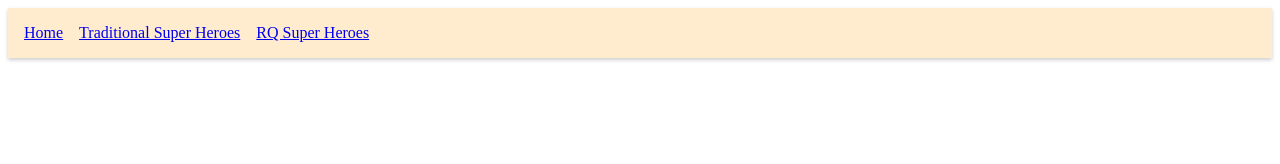
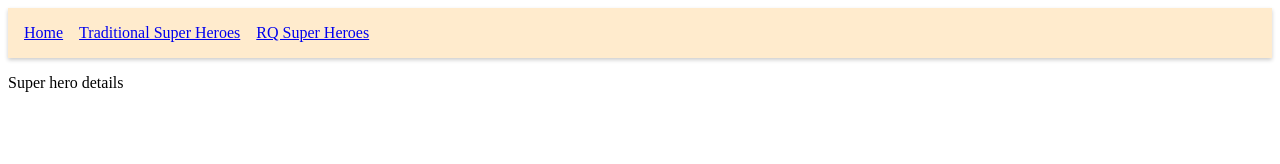
Before and after one commit to scoobytux/learn-react-query, a React (Create React App) app: page /rq-super-heros/1 in a window 1280 px wide. Shown: the top 164 px of the page. Built offline with nearby package versions, Linux system fonts and the light colour scheme.

Commit message:
chore: export default components

```diff
--- a/src/App.js
+++ b/src/App.js
@@ -1,8 +1,9 @@
 import { BrowserRouter as Router, Routes, Route, Link } from "react-router-dom";
 import "./App.css";
-import { HomePage } from "./components/Home.page";
-import { RQSuperHeroesPage } from "./components/RQSuperHeroes.page";
-import { SuperHeroesPage } from "./components/SuperHeroes.page";
+import HomePage from "./components/Home.page";
+import RQSuperHeroesPage from "./components/RQSuperHeroes.page";
+import SuperHeroesPage from "./components/SuperHeroes.page";
+import RQSuperHero from "./components/RQSuperHero.page";
 
 // React Query
 import { ReactQueryDevtools } from "react-query/devtools";
@@ -30,6 +31,7 @@ function App() {
           </nav>
           <Routes>
             <Route path="/" element={<HomePage />} />
+            <Route path="/rq-super-heros/:heroId" element={<RQSuperHero />} />
             <Route path="super-heroes" element={<SuperHeroesPage />} />
             <Route path="rq-super-heroes" element={<RQSuperHeroesPage />} />
           </Routes>
--- a/src/components/Home.page.js
+++ b/src/components/Home.page.js
@@ -1,3 +1,5 @@
-export const HomePage = () => {
-  return <h2>Home Page</h2>
-}
+const HomePage = () => {
+  return <h2>Home Page</h2>;
+};
+
+export default HomePage;
--- /dev/null
+++ b/src/components/RQSuperHero.page.js
@@ -0,0 +1,5 @@
+const RQSuperHero = () => {
+  return <div>Super hero details</div>;
+};
+
+export default RQSuperHero;
--- a/src/components/RQSuperHeroes.page.js
+++ b/src/components/RQSuperHeroes.page.js
@@ -3,7 +3,7 @@ import axios from "axios";
 
 const fetchSuperHeroes = () => axios("http://localhost:4000/superheroes");
 
-export const RQSuperHeroesPage = () => {
+const RQSuperHeroesPage = () => {
   const onSuccess = data => {
     console.log("Perform side effect after data fetching", data);
   };
@@ -54,3 +54,5 @@ export const RQSuperHeroesPage = () => {
     </>
   );
 };
+
+export default RQSuperHeroesPage;
--- a/src/components/SuperHeroes.page.js
+++ b/src/components/SuperHeroes.page.js
@@ -1,7 +1,7 @@
 import { useState, useEffect } from "react";
 import axios from "axios";
 
-export const SuperHeroesPage = () => {
+const SuperHeroesPage = () => {
   const [isLoading, setIsLoading] = useState(true);
   const [data, setData] = useState([]);
   const [error, setError] = useState("");
@@ -34,3 +34,5 @@ export const SuperHeroesPage = () => {
     </>
   );
 };
+
+export default SuperHeroesPage;
```
